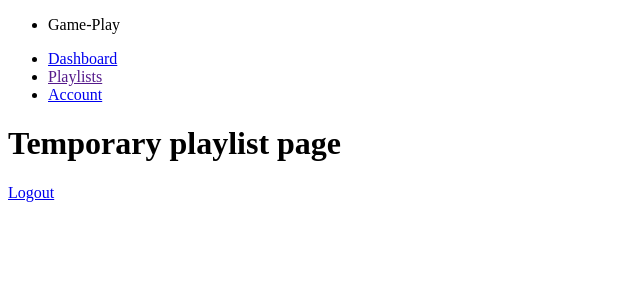
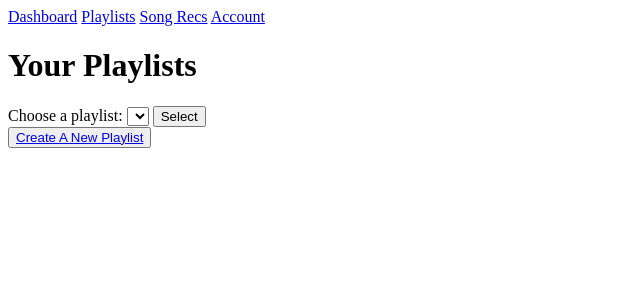
Before and after one commit to chrischin555/Spotify-Playlist-Generator, a Python web app: template templates/playlists.html in a window 1280 px wide. Shown: the top 300 px of the page, without its empty margins (0-640 px from the left). Run offline with Jinja, Linux system fonts and the light colour scheme; the template is opened without the code that fills it, so the values that code supplies are empty.

Commit message:
WIP add song to playlist

```diff
--- a/templates/home.html
+++ b/templates/home.html
@@ -4,6 +4,12 @@
     <meta charset="UTF-8">
     <meta name="viewport" content="width=device-width, initial-scale=1.0">
     <title>home</title>
+    <div class="topnav">
+        <a class="active" href="{{ url_for('dashboard') }}">Dashboard</a>
+        <a href="{{ url_for('get_playlists') }}">Playlists</a>
+        <a href="{{url_for('recommend_songs')}}">Song Recs</a>
+        <a href="#">Account</a>
+      </div>
 </head>
 <body>
     <h1>Home Page Test</h1>
--- a/templates/login.html
+++ b/templates/login.html
@@ -4,6 +4,12 @@
     <meta charset="UTF-8">
     <meta name="viewport" content="width=device-width, initial-scale=1.0">
     <title>Login</title>
+    <div class="topnav">
+        <a class="active" href="{{ url_for('dashboard') }}">Dashboard</a>
+        <a href="{{ url_for('get_playlists') }}">Playlists</a>
+        <a href="{{url_for('recommend_songs')}}">Song Recs</a>
+        <a href="#">Account</a>
+      </div>
 </head>
 <body>
     <h1>Login Page</h1>
--- a/templates/playlists.html
+++ b/templates/playlists.html
@@ -3,18 +3,25 @@
 <head>
     <meta charset="UTF-8">
     <meta name="viewport" content="width=device-width, initial-scale=1.0">
-    <title>Dashboard</title>
-    <nav class="navbar">
-        <ul>
-            <li><p>Game-Play</p></li>
-            <li><a href="dashboard.html">Dashboard</a></li>
-            <li><a href="">Playlists</a></li>
-            <li><a href="#">Account</a></li>
-        </ul>
-    </nav>
+    <title>Playlists</title>
+    <div class="topnav">
+        <a class="active" href="{{ url_for('dashboard') }}">Dashboard</a>
+        <a href="{{ url_for('get_playlists') }}">Playlists</a>
+        <a href="{{url_for('recommend_songs')}}">Song Recs</a>
+        <a href="#">Account</a>
+      </div>
 </head>
 <body>
-    <h1>Temporary playlist page</h1>
-    <a href="{{url_for('logout')}}">Logout</a> <!--link that routes to login page after logging out -->
+    <h1>Your Playlists</h1>
+    <form method="POST" action="/select_playlist">
+        <label for="playlist">Choose a playlist:</label>
+        <select name="playlist_id" id="playlist">
+            {% for name, playlist_id in playlists %}
+                <option value="{{ playlist_id }}">{{ name }}</option>
+            {% endfor %}
+        </select>
+        <button type="submit">Select</button>
+    </form>
+    <button type = button> <a href="{{ url_for('create_playlist') }}">Create A New Playlist</a> </button>
 </body>
 </html>
--- a/templates/register.html
+++ b/templates/register.html
@@ -5,6 +5,12 @@
     <meta charset="UTF-8">
     <meta name="viewport" content="width=device-width, initial-scale=1.0">
     <title>Register</title>
+    <div class="topnav">
+        <a class="active" href="{{ url_for('dashboard') }}">Dashboard</a>
+        <a href="{{ url_for('get_playlists') }}">Playlists</a>
+        <a href="{{url_for('recommend_songs')}}">Song Recs</a>
+        <a href="#">Account</a>
+      </div>
 </head>
 
 <body>
--- a/templates/song_search.html
+++ b/templates/song_search.html
@@ -4,6 +4,12 @@
     <meta charset="UTF-8">
     <meta name="viewport" content="width=device-width, initial-scale=1.0">
     <title>song_search</title>
+    <div class="topnav">
+        <a class="active" href="{{ url_for('dashboard') }}">Dashboard</a>
+        <a href="{{ url_for('get_playlists') }}">Playlists</a>
+        <a href="{{url_for('recommend_songs')}}">Song Recs</a>
+        <a href="#">Account</a>
+      </div>
 </head>
 <body>
     {% if artistName %}
```
Also changed, not shown: app.py (+42 -29 lines), templates/new_playlist.html (+7 -1 lines), templates/recommended_songs.html (+18 -2 lines), 1 other file.
